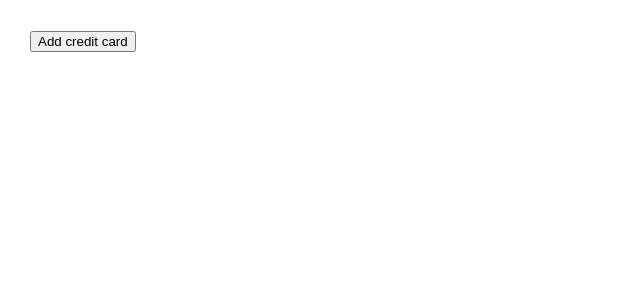
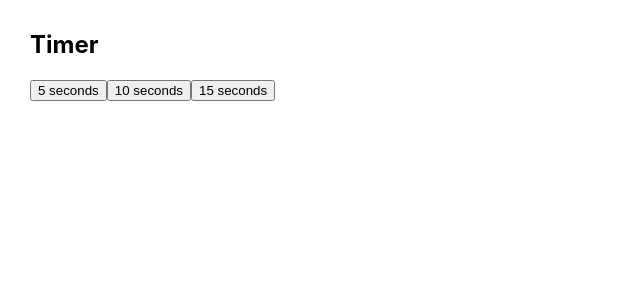
Before and after one commit to JeffRisberg/re30, a React (Create React App) app: page / in a window 1280 px wide. Shown: the top 300 px of the page, without its empty margins (0-640 px from the left). Built offline with nearby package versions, Linux system fonts and the light colour scheme.

Commit message:
began to rebuild Timer example

```diff
--- a/src/App.js
+++ b/src/App.js
@@ -1,48 +1,38 @@
-import {Component, Fragment} from "react";
+import {Component} from "react";
 
-class UserButtons extends Component {
+import Button from "./Button";
+import Timer from "./Timer";
 
-    render() {
-        const hasCreditCard = this.props.user.creditcard !== null;
-        const hasAddress = this.props.user.address !== null;
-        const disabled = !this.props.canCheckout;
-        return hasCreditCard ? (
-            <Fragment>
-                <button disabled={disabled}>Checkout</button>
-                {hasAddress && <button disabled={disabled}>One-click buy</button>}
-            </Fragment>) : (
-            <button>Add credit card</button>);
+class App extends Component {
+    constructor(props) {
+        super(props)
+        this.state =  {timeLeft: null, timer: null}
+        this.startTimer = this.startTimer.bind(this)
     }
-}
-
-class GuestButtons extends Component {
+    startTimer(timeLeft) {
+        clearInterval(this.state.timer)
+        let timer = setInterval(() => {
+            console.log('2: Inside of setInterval')
+            var timeLeft = this.state.timeLeft - 1
+            if (timeLeft === 0) clearInterval(timer)
+            this.setState({timeLeft: timeLeft})
+        }, 1000)
+        console.log('1: After setInterval')
+        return this.setState({timeLeft: timeLeft, timer: timer})
+    }
     render() {
         return (
-            <Fragment>
-                <button>Login</button>
-                <button disabled={!this.props.canCheckout}>Checkout as guest</button>
-            </Fragment>
-        );
-    }
-}
-
-class ShoppingCart extends Component {
-    render() {
-        const hasItems = this.props.items.length > 0;
-        const isLoggedIn = this.props.user !== null;
-        const isAvailable = this.props.items.every((item) => !item.outOfStock);
-        const canCheckout = hasItems && isAvailable;
-        return isLoggedIn ? (
-            <UserButtons user={this.props.user} canCheckout={canCheckout}/>) : (
-            <GuestButtons canCheckout={canCheckout}/>);
-    }
-}
-
-class App extends Component {
-    render() {
-        const items = [1, 2, 3];
-        const user = {creditcard: null, address: true};
-        return <ShoppingCart items={items} user={user}/>;
+            <div className="row-fluid">
+                <h2>Timer</h2>
+                <div className="btn-group" role="group" >
+                    <Button time="5" startTimer={this.startTimer}/>
+                    <Button time="10" startTimer={this.startTimer}/>
+                    <Button time="15" startTimer={this.startTimer}/>
+                </div>
+                <Timer timeLeft={this.state.timeLeft}/>
+                <audio id="end-of-time" src="sounds/flute_c_long_01.wav" preload="auto"></audio>
+            </div>
+        )
     }
 }
 
--- /dev/null
+++ b/src/Button.js
@@ -0,0 +1,17 @@
+import React, {Component} from "react";
+
+class Button extends Component {
+    startTimer(event) {
+        return this.props.startTimer(this.props.time)
+    }
+    render() {
+        return <button
+            type="button"
+            className='btn-default btn'
+            onClick={()=>{this.props.startTimer(this.props.time)}}>
+            {this.props.time} seconds
+        </button>
+    }
+}
+
+export default Button;
--- /dev/null
+++ b/src/Timer.js
@@ -0,0 +1,14 @@
+import {React, Component} from 'react';
+
+class Timer extends Component {
+  render() {
+    if (this.props.timeLeft === 0) {
+      document.getElementById('end-of-time').play()
+    }
+    if (this.props.timeLeft === null || this.props.timeLeft === 0)
+      return <div/>
+    return <h1>Time left: {this.props.timeLeft}</h1>
+  }
+}
+
+export default Timer;
```
Also changed, not shown: 1 other file (tests, documents, lock files or other folders).
